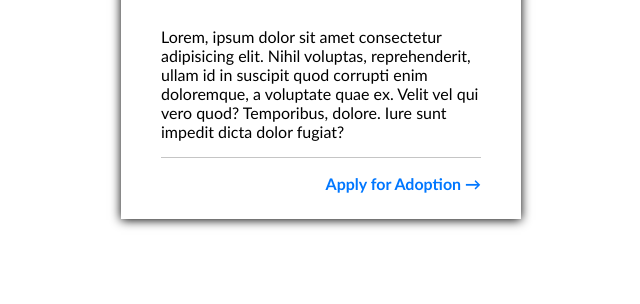
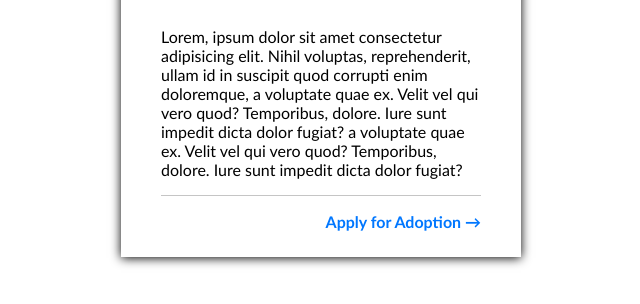
Before and after one commit to Ayobamiu/Animal-Trading-Card, a plain HTML site: page index.html in a window 1280 px wide. Shown: the part 458-762 px from the top of the page, without its empty margins (319-959 px from the left). Drawn offline with Linux system fonts and the light colour scheme.

Commit message:
Updated index.html

```diff
--- a/index.html
+++ b/index.html
@@ -33,6 +33,7 @@
           Lorem, ipsum dolor sit amet consectetur adipisicing elit. Nihil
           voluptas, reprehenderit, ullam id in suscipit quod corrupti enim
           doloremque, a voluptate quae ex. Velit vel qui vero quod? Temporibus,
+          dolore. Iure sunt impedit dicta dolor fugiat?  a voluptate quae ex. Velit vel qui vero quod? Temporibus,
           dolore. Iure sunt impedit dicta dolor fugiat?
         </p>
       </div>
```
